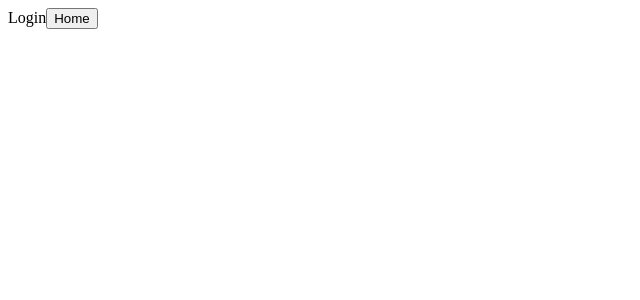
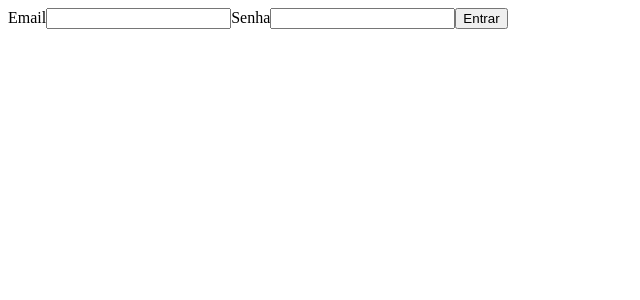
Before and after one commit to jvmhonorato/reactcomtype, a React (Create React App) app: page /login in a window 1280 px wide. Shown: the top 300 px of the page, without its empty margins (0-640 px from the left). Built offline with nearby package versions, Linux system fonts and the light colour scheme.

Commit message:
Add formulário no componente Login.tsx
Add formulário, com states eventos e funções associadas

```diff
--- a/src/app/pages/login/Login.tsx
+++ b/src/app/pages/login/Login.tsx
@@ -1,14 +1,39 @@
-import { useNavigate } from "react-router-dom"
+import { useState } from "react"
+
 
 export const Login = () => {
-    const navigate = useNavigate()
-    const handleClick = () => {
-        navigate('/home')
+    const [email, setEmail] = useState('')
+    const [password, setPassword] = useState('')
+
+    const handleEnter = () => {
+       // alert(email)
+       // alert(password)
+        console.log(email)
+        console.log(password)
     }
+
     return(<>
     <div>
-        Login
-        <button onClick={handleClick}>Home</button>
+        <form>
+            <label>
+                <span>Email</span>
+                <input
+                value={email}
+                onChange={e => setEmail(e.target.value)}
+                />
+            </label>
+            <label>
+                <span>Senha</span>
+                <input
+                type="password"
+                 value={password}
+                onChange={e => setPassword(e.target.value)}/>
+            </label>
+            <button type="button" onClick={handleEnter}>
+                Entrar
+                </button>
+        </form>
+
 
     </div>
 
```
Also changed, not shown: Tutorial.txt.
